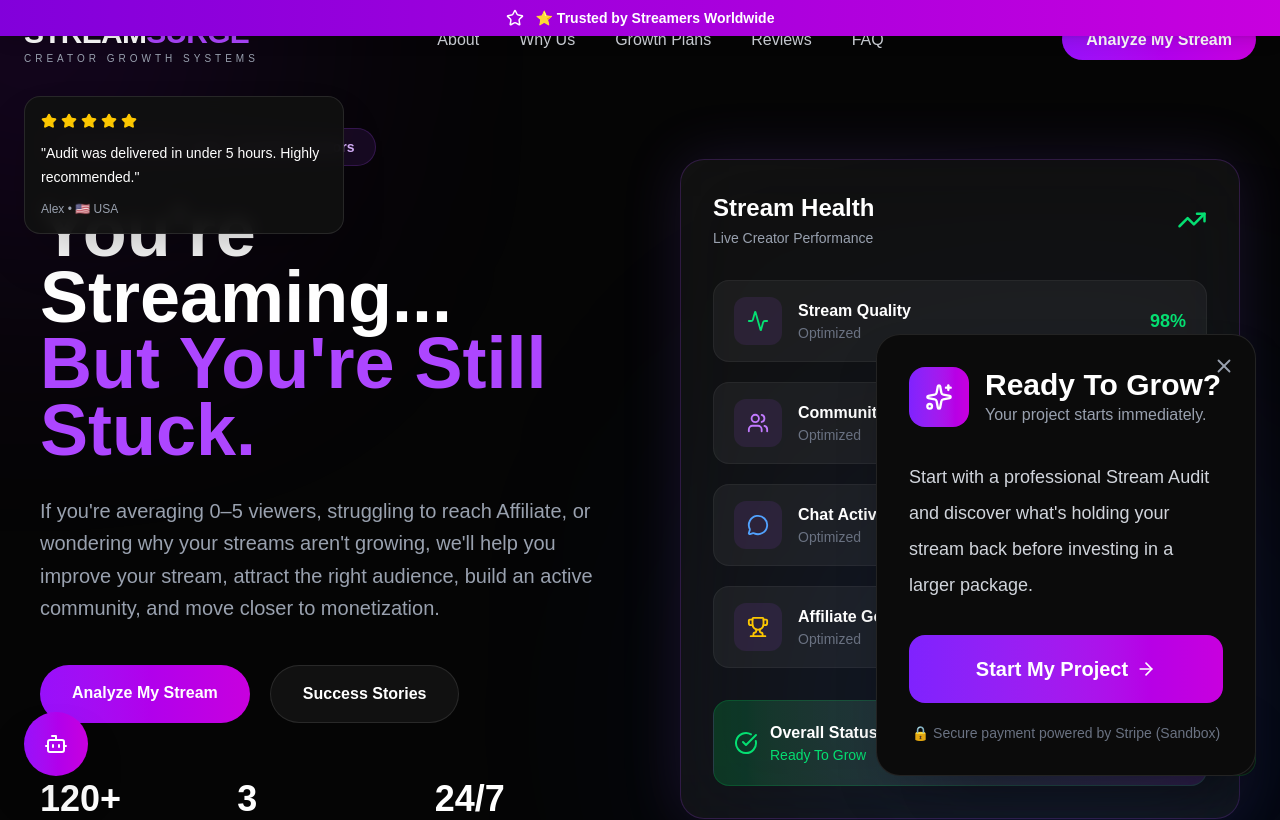
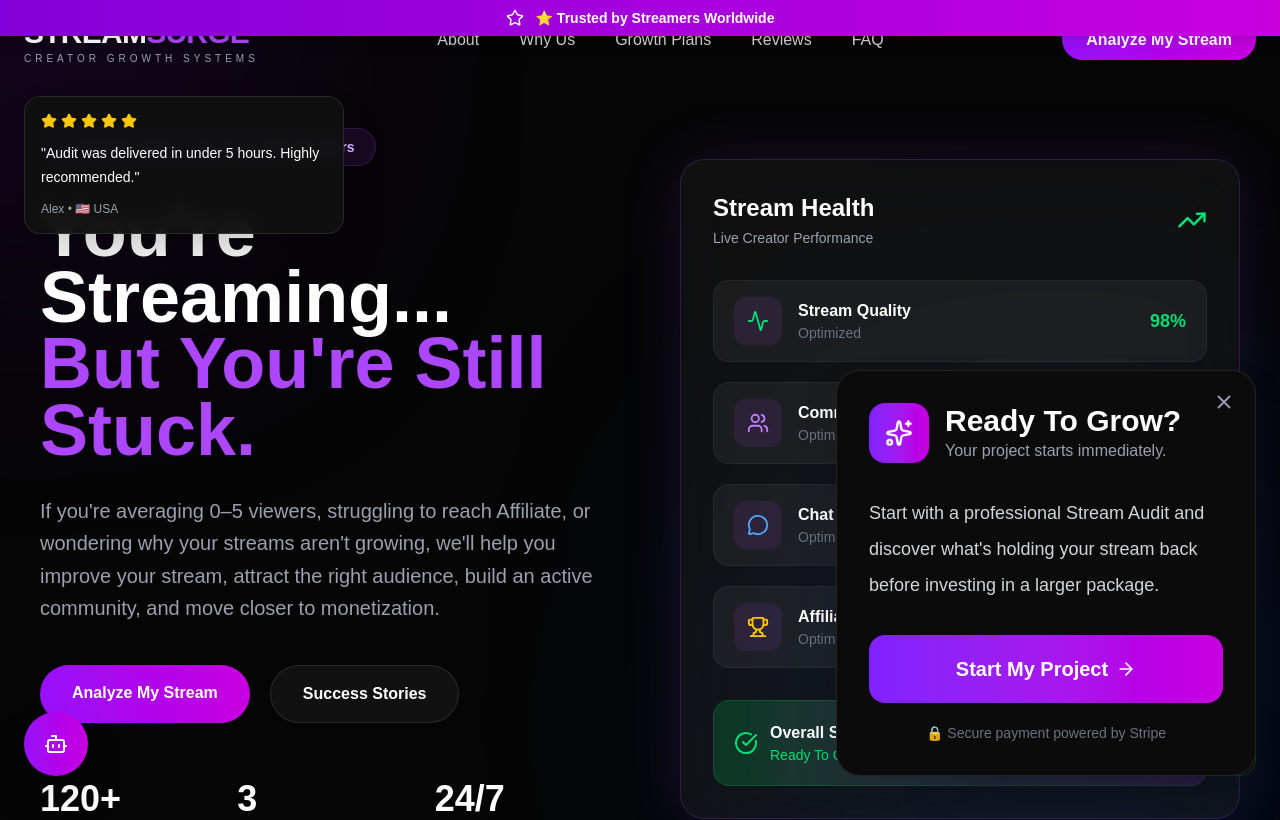
Before and after one commit to StreamSurG/streamsurge-growth, a Next.js app: page / in a window 1280 px wide. Shown: the top 820 px of the page. Built offline with nearby package versions, Linux system fonts and the light colour scheme.

Commit message:
Update Floating CTA for Stripe Sandbox

```diff
--- a/components/FloatingCTA.tsx
+++ b/components/FloatingCTA.tsx
@@ -1,7 +1,7 @@
 "use client";
 
+import { useState } from "react";
 import { ArrowRight, Sparkles, X } from "lucide-react";
-import { useState } from "react";
 
 export default function FloatingCTA() {
   const [open, setOpen] = useState(true);
@@ -9,7 +9,7 @@ export default function FloatingCTA() {
   if (!open) return null;
 
   return (
-    <div className="fixed bottom-6 right-6 z-50 w-[380px] max-w-[95vw] rounded-3xl border border-white/10 bg-[#0b0b0b] p-8 shadow-2xl backdrop-blur-xl">
+    <div className="fixed bottom-6 right-6 z-50 w-[420px] max-w-[95vw] rounded-3xl border border-white/10 bg-[#0b0b0b] p-8 shadow-2xl">
 
       <button
         onClick={() => setOpen(false)}
@@ -21,13 +21,10 @@ export default function FloatingCTA() {
       <div className="flex items-center gap-4">
 
         <div className="rounded-2xl bg-gradient-to-r from-violet-600 to-fuchsia-600 p-4">
-
           <Sparkles className="text-white" size={28} />
-
         </div>
 
         <div>
-
           <h2 className="text-3xl font-black text-white">
             Ready To Grow?
           </h2>
@@ -35,7 +32,6 @@ export default function FloatingCTA() {
           <p className="text-gray-400">
             Your project starts immediately.
           </p>
-
         </div>
 
       </div>
@@ -47,7 +43,7 @@ export default function FloatingCTA() {
 
       <a
         href="https://buy.stripe.com/test_bJeaEXbQZ88Gdr16dNbAs00"
-        target="_blank"
+        target="_self"
         rel="noopener noreferrer"
         className="mt-8 flex w-full items-center justify-center gap-2 rounded-2xl bg-gradient-to-r from-violet-600 to-fuchsia-600 px-8 py-5 text-xl font-bold text-white transition-all duration-300 hover:scale-105"
       >
@@ -56,7 +52,7 @@ export default function FloatingCTA() {
       </a>
 
       <p className="mt-5 text-center text-sm text-gray-500">
-        🔒 Secure payment powered by Stripe (Sandbox)
+        🔒 Secure payment powered by Stripe
       </p>
 
     </div>
```
